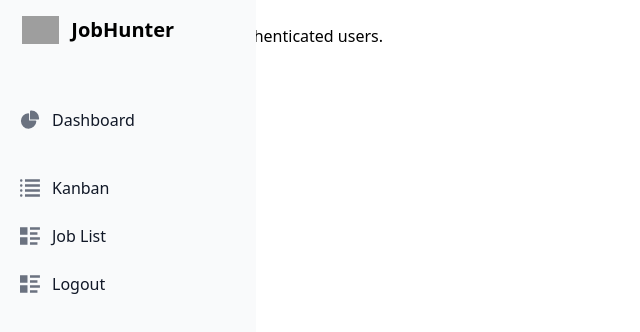
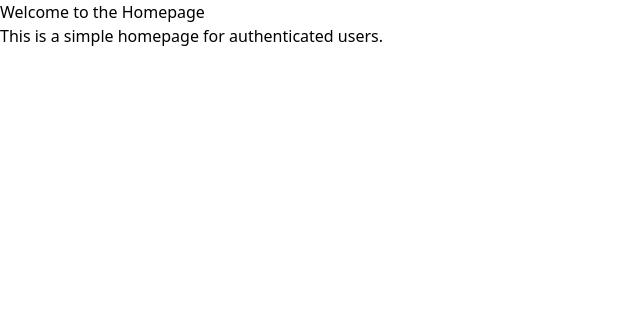
Before and after one commit to syifaulqolbii/JobHunter-Frontend, a React (Vite) app: page / in a window 1280 px wide. Shown: the top 332 px of the page, without its empty margins (0-640 px from the left). Built offline with nearby package versions, Linux system fonts and the light colour scheme; grey boxes are pictures that could not be loaded.

Commit message:
delete sidebar Homepage.jsx

```diff
--- a/src/pages/Homepage.jsx
+++ b/src/pages/Homepage.jsx
@@ -1,11 +1,8 @@
-import Sidebar from "../components/Sidebar.jsx";
-
 import React from 'react';
 
 const Homepage = () => {
   return (
     <div>
-      <Sidebar/>
       <h1>Welcome to the Homepage</h1>
       <p>This is a simple homepage for authenticated users.</p>
     </div>
```
